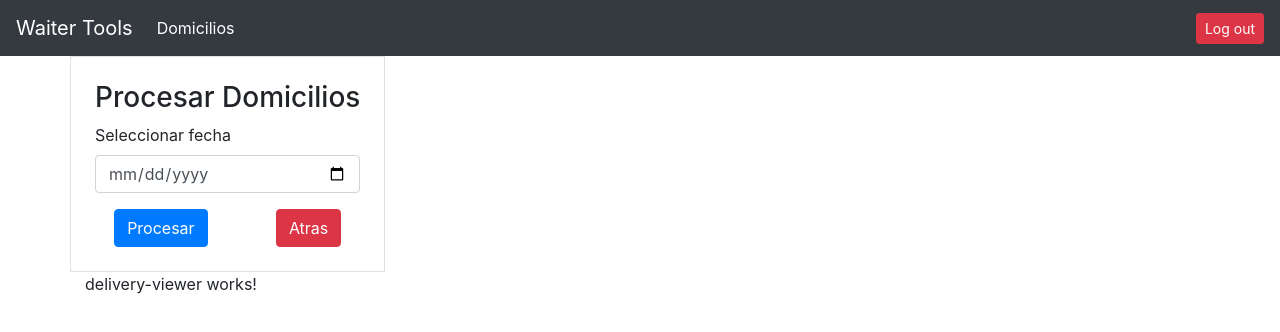
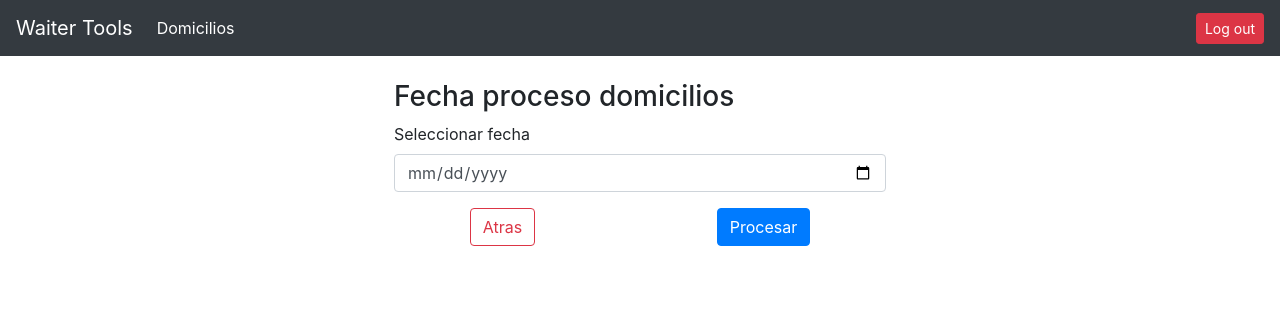
Before and after one commit to Fel1Dev/WaiterTools, an Angular app in the folder waiter-tools/: page /delivery in a window 1280 px wide. Shown: the top 332 px of the page. Built offline with nearby package versions, Linux system fonts and the light colour scheme; sample sign-in values are in the browser's storage.

Commit message:
feat/frontend: added new components and styles

```diff
--- a/waiter-tools/package.json
+++ b/waiter-tools/package.json
@@ -19,6 +19,7 @@
     "@angular/platform-browser": "~13.1.0",
     "@angular/platform-browser-dynamic": "~13.1.0",
     "@angular/router": "~13.1.0",
+    "moment": "^2.29.3",
     "rxjs": "~7.4.0",
     "tslib": "^2.3.0",
     "zone.js": "~0.11.4"
--- a/waiter-tools/src/app/component/delivery-processor/delivery-processor.component.html
+++ b/waiter-tools/src/app/component/delivery-processor/delivery-processor.component.html
@@ -1,5 +1,5 @@
-<div class="border p-4">
-  <h3>Procesar Domicilios</h3>
+<div class="p-4" *ngIf="visible">
+  <h3>Fecha proceso domicilios</h3>
   <form [formGroup]="deliveryProcessor" (ngSubmit)="OnSubmit()">
     <div class="form-group">
       <label for="datePicker">Seleccionar fecha</label>
@@ -15,11 +15,19 @@
         class="invalid-feedback"
       >
         <div *ngIf="f['dateProcess'].errors['required']">
-          la fecha es requerida
+          La fecha es requerida
+        </div>
+        <div *ngIf="f['dateProcess'].errors['futureDate']">
+          La fecha debe ser menor a la fecha actual ({{
+            currentDate | date: "dd/MM/YYYY"
+          }}).
         </div>
       </div>
     </div>
     <div class="row justify-content-around">
+      <button class="btn btn-outline-danger" [routerLink]="['home']">
+        Atras
+      </button>
       <button type="submit" [disabled]="loading" class="btn btn-primary">
         <span
           *ngIf="loading"
@@ -27,10 +35,6 @@
         ></span>
         Procesar
       </button>
-      <button class="btn btn-danger" [routerLink]="['home']">Atras</button>
-    </div>
-    <div *ngIf="error" class="alert alert-danger mt-3 mb-0">
-      {{ error }}
     </div>
   </form>
 </div>
--- a/waiter-tools/src/app/component/delivery-processor/delivery-processor.component.ts
+++ b/waiter-tools/src/app/component/delivery-processor/delivery-processor.component.ts
@@ -1,5 +1,7 @@
-import { Component, OnInit, Output } from '@angular/core';
+import { Component, EventEmitter, Input, OnInit, Output } from '@angular/core';
 import { FormBuilder, FormGroup, Validators } from '@angular/forms';
+import * as moment from 'moment';
+import { AppConstants } from 'src/app/shared/appConstants';
 
 @Component({
   selector: 'app-delivery-processor',
@@ -7,14 +9,15 @@ import { FormBuilder, FormGroup, Validators } from '@angular/forms';
   styleUrls: ['./delivery-processor.component.css'],
 })
 export class DeliveryProcessorComponent implements OnInit {
+  @Input() visible!: boolean;
+  @Output() dateSelected = new EventEmitter<Date>();
   deliveryProcessor!: FormGroup;
   loading = false;
   submitted = false;
+  currentDate!: string;
   error = '';
 
-  constructor(
-    private formBuilder: FormBuilder,
-  ) {}
+  constructor(private formBuilder: FormBuilder) {}
 
   ngOnInit(): void {
     this.deliveryProcessor = this.formBuilder.group({
@@ -34,7 +37,17 @@ export class DeliveryProcessorComponent implements OnInit {
       return;
     }
     this.loading = true;
-    //Call report process
-    //Change flag to show delivery-viewer component
+    const componentDate = this.f['dateProcess'].value;
+    this.currentDate = moment().format(AppConstants.DATE_FORMAT);
+
+    if (componentDate <= this.currentDate) {
+      this.dateSelected.emit(componentDate);
+      this.visible = false;
+    } else {
+      this.deliveryProcessor.controls['dateProcess'].setErrors({
+        futureDate: 'true',
+      });
+      this.loading = false;
+    }
   }
 }
--- a/waiter-tools/src/app/component/delivery-viewer/delivery-viewer.component.html
+++ b/waiter-tools/src/app/component/delivery-viewer/delivery-viewer.component.html
@@ -1 +1,3 @@
-<p>delivery-viewer works!</p>
+<div class="p-4" *ngIf="visible">
+  <h3>Domicilios</h3>
+</div>
--- a/waiter-tools/src/app/component/delivery-viewer/delivery-viewer.component.ts
+++ b/waiter-tools/src/app/component/delivery-viewer/delivery-viewer.component.ts
@@ -1,4 +1,4 @@
-import { Component, OnInit } from '@angular/core';
+import { Component, Input, OnInit } from '@angular/core';
 
 @Component({
   selector: 'app-delivery-viewer',
@@ -7,6 +7,7 @@ import { Component, OnInit } from '@angular/core';
 })
 export class DeliveryViewerComponent implements OnInit {
 
+  @Input() visible!: boolean;
   constructor() { }
 
   ngOnInit(): void {
--- a/waiter-tools/src/app/pages/delivery/delivery.component.html
+++ b/waiter-tools/src/app/pages/delivery/delivery.component.html
@@ -1,7 +1,14 @@
 <!-- <div class="col-md-5 offset-md-3 mt-5"> -->
-<div class="row">
-  <app-delivery-processor></app-delivery-processor>
+<div class="row justify-content-md-center">
+  <div class="col-md-6">
+    <div>
+      <app-delivery-processor
+        [visible]="!dateSelected"
+        (dateSelected)="getDateValue($event)"
+      ></app-delivery-processor>
+    </div>
+    <div>
+      <app-delivery-viewer [visible]="dateSelected"></app-delivery-viewer>
+    </div>
+  </div>
 </div>
-<div>
-  <app-delivery-viewer></app-delivery-viewer>
-</div>
--- a/waiter-tools/src/app/pages/delivery/delivery.component.ts
+++ b/waiter-tools/src/app/pages/delivery/delivery.component.ts
@@ -6,8 +6,12 @@ import { Component, OnInit } from '@angular/core';
   styleUrls: ['./delivery.component.css'],
 })
 export class DeliveryComponent implements OnInit {
+  dateSelected!: boolean;
   constructor() {}
 
-  ngOnInit(): void {
+  ngOnInit(): void {}
+
+  getDateValue(event:any) {
+    console.log(event);
   }
 }
--- a/waiter-tools/src/app/pages/home/home.component.html
+++ b/waiter-tools/src/app/pages/home/home.component.html
@@ -1,6 +1,6 @@
 <div class="container">
-  <div class="row">
-    <div class="col-sm-6">
+  <div class="row justify-content-md-center">
+    <div class="col-md-6" [routerLink]="['delivery']">
       <div class="card text-center">
         <img src="assets/delivery.jpg" class="card-img-top" alt="Delivery" />
         <div class="card-body">
--- a/waiter-tools/src/app/shared/appConstants.ts
+++ b/waiter-tools/src/app/shared/appConstants.ts
@@ -2,4 +2,5 @@ export class AppConstants {
   static WAITERIO_TOKEN = 'waiterioToken';
   static RESTAURANT_ID = 'currentRestaurantId';
   static USER_ID = 'currentUserId';
+  static DATE_FORMAT = 'YYYY-MM-DD';
 }
```
Also changed, not shown: 1 other file (tests, documents, lock files or other folders).
